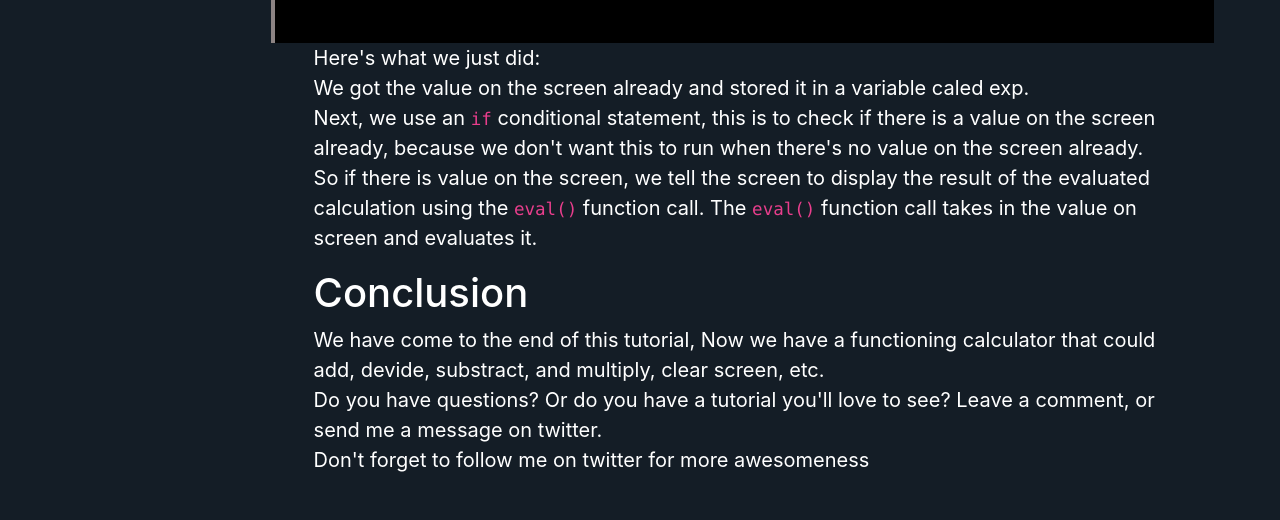
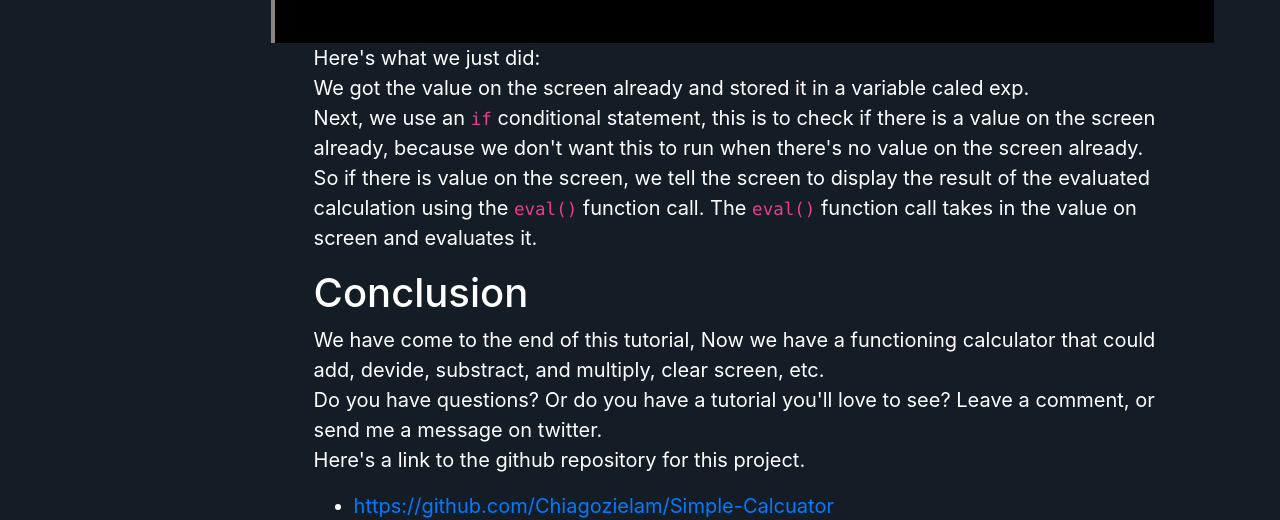
Before and after one commit to Chiagozielam/Personal-blog, a Gatsby site: page /building-a-simple-calculator-with-html-css-and-javascript/ in a window 1280 px wide. Shown: the part 7244-7764 px from the top of the page. Built offline with nearby package versions, Linux system fonts and the light colour scheme; Gatsby itself is replaced by a stand-in of ours; some packages are replaced by stand-ins of ours; code samples lack their colours.

Commit message:
update new article with link to repo

```diff
--- a/src/posts/building-a-simple-calculator-with-html-css-and-javascript.md
+++ b/src/posts/building-a-simple-calculator-with-html-css-and-javascript.md
@@ -243,4 +243,6 @@ Next, we use an `if` conditional statement, this is to check if there is a value
 # Conclusion
 We have come to the end of this tutorial, Now we have a functioning calculator that could add, devide, substract, and multiply, clear screen, etc.
 Do you have questions? Or do you have a tutorial you'll love to see? Leave a comment, or send me a message on twitter.
-Don't forget to follow me on twitter for  more awesomeness
+Here's a link to the github repository for this project.
+- [https://github.com/Chiagozielam/Simple-Calcuator](https://github.com/Chiagozielam/Simple-Calcuator)
+Don't forget to follow me on twitter `@spillcode` for  more awesomeness
```
